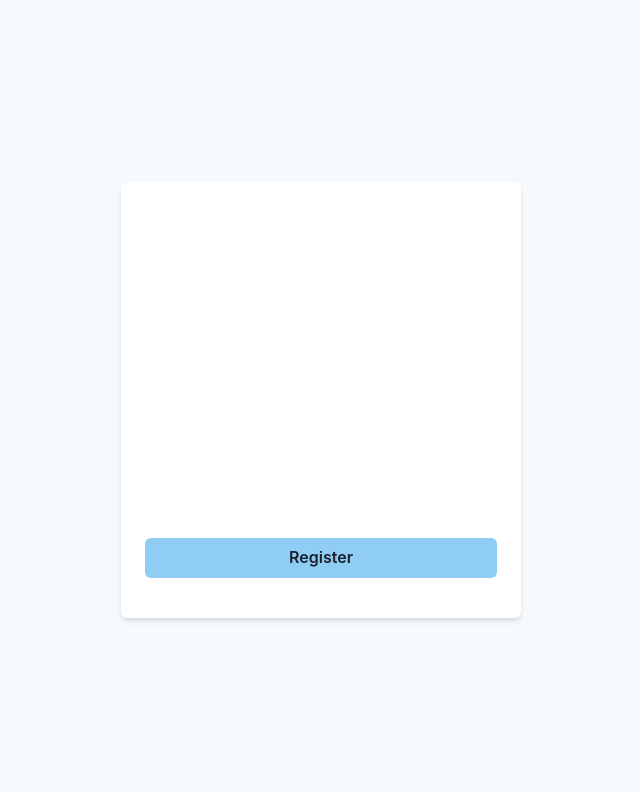
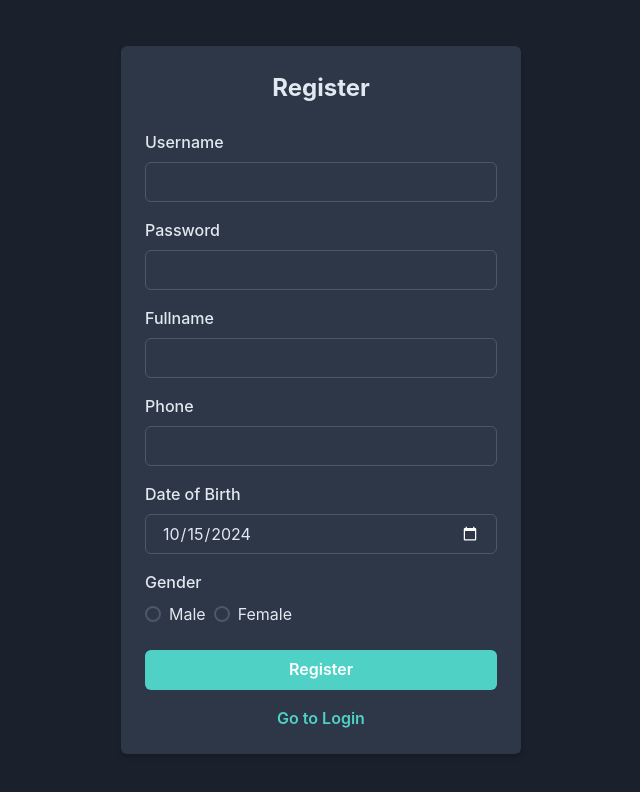
Before and after one commit to ttat288/Feng-Shui-Koi-Consulting-System-, a React (Vite) app in the folder Frontend/KoiConsultingSystem/: page /register in a window 1280 px wide. Shown: the top 792 px of the page, without its empty margins (319-959 px from the left). Built offline with nearby package versions, Linux system fonts and the light colour scheme; no server answers.

Commit message:
register api

```diff
--- a/Frontend/KoiConsultingSystem/src/constants/Enum.ts
+++ b/Frontend/KoiConsultingSystem/src/constants/Enum.ts
@@ -5,5 +5,5 @@
 
 export enum UserRole {
   Admin = 1,
-  Customer = 2,
+  Member = 2,
 }
--- a/Frontend/KoiConsultingSystem/src/pages/Newest/BlogDetail.tsx
+++ b/Frontend/KoiConsultingSystem/src/pages/Newest/BlogDetail.tsx
@@ -10,8 +10,10 @@ import {
   Input,
   Textarea,
   useColorModeValue,
+  Img,
 } from "@chakra-ui/react";
 import { FaHeart } from "react-icons/fa";
+import KoiFishGif from "../../assets/gif/koiFishGif.gif";
 
 // Sample blog data
 const blogs = [
@@ -120,7 +122,7 @@ function BlogDetail() {
     }
   };
 
-  if (!blog) return <Text>Blog not found!</Text>;
+  if (!blog) return <Img src={KoiFishGif} />;
 
   return (
     <Box p={6}>
--- a/Frontend/KoiConsultingSystem/src/pages/Newest/index.tsx
+++ b/Frontend/KoiConsultingSystem/src/pages/Newest/index.tsx
@@ -129,9 +129,11 @@ function Newest() {
       mt="10px"
       bg={bgColor}
       w="95%"
+      userSelect="none"
     >
       {/* Filter by banMenh */}
-      <Flex mb={4} justifyContent="center" w="100%">
+      <Flex width="100%">
+        <Flex mb={4} justifyContent="flex-start" w="100%">
           <Select
             placeholder="Filter with your destiny"
             value={selectedBanMenh}
@@ -143,6 +145,7 @@ function Newest() {
             <option value="Thủy">Thủy</option>
             <option value="Hỏa">Hỏa</option>
           </Select>
+        </Flex>
       </Flex>
 
       <Flex
--- a/Frontend/KoiConsultingSystem/src/pages/Register/index.tsx
+++ b/Frontend/KoiConsultingSystem/src/pages/Register/index.tsx
@@ -7,17 +7,76 @@ import {
   FormLabel,
   Input,
   Text,
+  useToast,
+  RadioGroup,
+  Radio,
+  Stack,
+  FormErrorMessage,
+  useColorModeValue,
 } from "@chakra-ui/react";
+import { createUser } from "../../services/UserService";
+import { UserForm } from "../../models/UserForm.model";
+import { useNavigate } from "react-router-dom";
+import { toast } from "react-toastify";
 
 function Register() {
-  const [username, setUsername] = useState("");
-  const [email, setEmail] = useState("");
-  const [password, setPassword] = useState("");
+  const [user, setUser] = useState<UserForm>({
+    userName: { value: "", errorMessage: "" },
+    userPassword: { value: "", errorMessage: "" },
+    fullname: { value: "", errorMessage: "" },
+    phone: { value: "", errorMessage: "" },
+    dob: { value: new Date(), errorMessage: "" },
+    gender: { value: "", errorMessage: "" },
+  });
 
-  const handleRegister = () => {
-    // Xử lý đăng ký
-    console.log("Registering with:", { username, email, password });
+  const navigate = useNavigate();
+
+  const handleInputChange = (field: keyof UserForm, value: string | Date) => {
+    setUser((prev) => ({
+      ...prev,
+      [field]: { value, errorMessage: "" },
+    }));
   };
+
+  const handleRegister = async () => {
+    const roleId = 2;
+
+    const { status, message } = await createUser(user, roleId);
+
+    if (status === 200) {
+      toast.success("Registration successful.", {
+        position: "top-right", // Positioning the toast at the top-right corner
+        autoClose: 5000, // Duration in milliseconds (5 seconds)
+        hideProgressBar: false, // Show the progress bar
+        progress: undefined, // Automatically progress based on autoClose
+      });
+    } else {
+      // If message is an array of errors, show each error in a separate toast
+      if (Array.isArray(message)) {
+        message.forEach((error: string) => {
+          toast.error(error, {
+            position: "top-right", // Positioning the toast at the top-right corner
+            autoClose: 5000, // Duration in milliseconds (5 seconds)
+            hideProgressBar: false, // Show the progress bar
+            progress: undefined, // Automatically progress based on autoClose
+          });
+        });
+      } else {
+        // If it's a single message, show it in a single toast
+        toast.error(message, {
+          position: "top-right", // Positioning the toast at the top-right corner
+          autoClose: 5000, // Duration in milliseconds (5 seconds)
+          hideProgressBar: false, // Show the progress bar
+          progress: undefined, // Automatically progress based on autoClose
+        });
+      }
+    }
+  };
+
+  const bgColor = useColorModeValue("white", "gray.700");
+  const textColor = useColorModeValue("gray.700", "gray.200");
+  const buttonBg = useColorModeValue("teal.500", "teal.300");
+  const buttonHoverBg = useColorModeValue("teal.600", "teal.400");
 
   return (
     <Flex
@@ -25,38 +84,123 @@ function Register() {
       justify="center"
       height="100vh"
       width="100%"
-      bg="gray.50"
+      bg={useColorModeValue("gray.50", "gray.800")}
     >
-      <Box width="400px" p="6" boxShadow="md" bg="white" borderRadius="md">
-        <Text fontSize="2xl" mb="6" textAlign="center" fontWeight="bold">
+      <Box width="400px" p="6" boxShadow="md" bg={bgColor} borderRadius="md">
+        <Text
+          fontSize="2xl"
+          mb="6"
+          textAlign="center"
+          fontWeight="bold"
+          color={textColor}
+        >
           Register
         </Text>
-        <FormControl id="username" mb="4">
-          <FormLabel>Username</FormLabel>
+
+        <FormControl
+          id="userName"
+          mb="4"
+          isInvalid={!!user.userName.errorMessage}
+        >
+          <FormLabel color={textColor}>Username</FormLabel>
           <Input
             type="text"
-            value={username}
-            onChange={(e) => setUsername(e.target.value)}
+            value={user.userName.value}
+            onChange={(e) => handleInputChange("userName", e.target.value)}
+            color={textColor}
           />
+          <FormErrorMessage>{user.userName.errorMessage}</FormErrorMessage>
         </FormControl>
-        <FormControl id="email" mb="4">
-          <FormLabel>Email</FormLabel>
-          <Input
-            type="email"
-            value={email}
-            onChange={(e) => setEmail(e.target.value)}
-          />
-        </FormControl>
-        <FormControl id="password" mb="6">
-          <FormLabel>Password</FormLabel>
+
+        <FormControl
+          id="userPassword"
+          mb="4"
+          isInvalid={!!user.userPassword.errorMessage}
+        >
+          <FormLabel color={textColor}>Password</FormLabel>
           <Input
             type="password"
-            value={password}
-            onChange={(e) => setPassword(e.target.value)}
+            value={user.userPassword.value}
+            onChange={(e) => handleInputChange("userPassword", e.target.value)}
+            color={textColor}
           />
+          <FormErrorMessage>{user.userPassword.errorMessage}</FormErrorMessage>
         </FormControl>
-        <Button colorScheme="blue" width="full" onClick={handleRegister} mb="4">
+
+        <FormControl
+          id="fullname"
+          mb="4"
+          isInvalid={!!user.fullname.errorMessage}
+        >
+          <FormLabel color={textColor}>Fullname</FormLabel>
+          <Input
+            type="text"
+            value={user.fullname.value}
+            onChange={(e) => handleInputChange("fullname", e.target.value)}
+            color={textColor}
+          />
+          <FormErrorMessage>{user.fullname.errorMessage}</FormErrorMessage>
+        </FormControl>
+
+        <FormControl id="phone" mb="4" isInvalid={!!user.phone.errorMessage}>
+          <FormLabel color={textColor}>Phone</FormLabel>
+          <Input
+            type="text"
+            value={user.phone.value}
+            onChange={(e) => handleInputChange("phone", e.target.value)}
+            color={textColor}
+          />
+          <FormErrorMessage>{user.phone.errorMessage}</FormErrorMessage>
+        </FormControl>
+
+        <FormControl id="dob" mb="4" isInvalid={!!user.dob.errorMessage}>
+          <FormLabel color={textColor}>Date of Birth</FormLabel>
+          <Input
+            type="date"
+            value={user.dob.value.toISOString().split("T")[0]}
+            onChange={(e) => handleInputChange("dob", new Date(e.target.value))}
+            color={textColor}
+          />
+          <FormErrorMessage>{user.dob.errorMessage}</FormErrorMessage>
+        </FormControl>
+
+        <FormControl id="gender" mb="6" isInvalid={!!user.gender.errorMessage}>
+          <FormLabel color={textColor}>Gender</FormLabel>
+          <RadioGroup
+            onChange={(value) => handleInputChange("gender", value)}
+            value={user.gender.value}
+            color={textColor}
+          >
+            <Stack direction="row">
+              <Radio value="male" colorScheme="teal">
+                Male
+              </Radio>
+              <Radio value="female" colorScheme="teal">
+                Female
+              </Radio>
+            </Stack>
+          </RadioGroup>
+          <FormErrorMessage>{user.gender.errorMessage}</FormErrorMessage>
+        </FormControl>
+
+        <Button
+          bg={buttonBg}
+          color="white"
+          width="full"
+          onClick={handleRegister}
+          mb="4"
+          _hover={{ bg: buttonHoverBg }}
+        >
           Register
+        </Button>
+
+        <Button
+          variant="link"
+          color={buttonBg}
+          onClick={() => navigate("/login")}
+          width="full"
+        >
+          Go to Login
         </Button>
       </Box>
     </Flex>
--- a/Frontend/KoiConsultingSystem/src/services/UserService.ts
+++ b/Frontend/KoiConsultingSystem/src/services/UserService.ts
@@ -1,9 +1,11 @@
+import { PhoneIcon } from "@chakra-ui/icons";
 import axiosAuth from "../api/axiosAuth";
 import { UserForm } from "../models/UserForm.model";
 import { userUpdate } from "../payloads/requests/updateRequests.model";
 import { ApiResponse } from "../payloads/responses/ApiResponse.model";
 import { GetData } from "../payloads/responses/GetData.model";
 import { UserData } from "../payloads/responses/UserData.model";
+import axios from "axios";
 
 export const getUsers = async (
   currentPage: number,
@@ -24,22 +26,49 @@ export const getUsers = async (
 export const createUser = async (
   user: UserForm,
   roleId: number
-): Promise<ApiResponse<Number>> => {
-  const res = await axiosAuth.post("app-users", {
-    userName: user.userName.value,
-    fullname: user.fullName.value,
-    phone: user.phoneNumber.value,
-    dob: user.DOB.value ? user.DOB.value.toISOString().split("T")[0] : "",
-    gender: user.gender.value,
-    roleId: roleId,
-    isActive: user.isActive.value === 1 ? true : false,
-  });
-  const apiResponse = res.data as ApiResponse<Number>;
-  return apiResponse;
+): Promise<{ status: number; message: string | string[] }> => {
+  try {
+    const requestPayload = {
+      userName: user.userName.value,
+      userPassword: user.userPassword.value,
+      roleId: 2,
+      fullname: user.fullname.value,
+      phone: user.phone.value,
+      dob: user.dob.value.toISOString(),
+      gender: user.gender.value,
+    };
+
+    console.log(JSON.stringify(requestPayload, null, 2));
+
+    const response = await axiosAuth.post("/app-user", requestPayload);
+
+    return {
+      status: response.status,
+      message: response.data.message || "User created successfully.",
+    };
+  } catch (error: any) {
+    if (error.response && error.response.data.errors) {
+      // Explicitly typing the errors as an object of string[] to avoid the unknown type
+      const errors = error.response.data.errors as { [key: string]: string[] };
+      // Create an array of error messages
+      const errorMessages = Object.values(errors).flat();
+      return {
+        status: error.response?.status || 500,
+        message: errorMessages,
+      };
+    }
+
+    return {
+      status: error.response?.status || 500,
+      message: error.response?.data?.message || "An error occurred. Please try again later.",
+    };
+  }
 };
 
+
+
 export const getUser = async (id: number): Promise<ApiResponse<UserData>> => {
-  const res = await axiosAuth.get("app-users/get-by-id", {
+  const res = await axiosAuth.get("app-user/get-by-id", {
     params: {
       id: id,
     },
@@ -52,13 +81,13 @@ export const updateUser = async (
   id: number,
   user: userUpdate
 ): Promise<ApiResponse<Object>> => {
-  const res = await axiosAuth.put(`app-users?id=${id}`, user);
+  const res = await axiosAuth.put(`app-user?id=${id}`, user);
   const apiResponse = res.data as ApiResponse<Object>;
   return apiResponse;
 };
 
 export const deleteUser = async (id: number): Promise<ApiResponse<Object>> => {
-  const res = await axiosAuth.delete("app-users", {
+  const res = await axiosAuth.delete("app-user", {
     params: {
       id: id,
     },
```
Also changed, not shown: Frontend/KoiConsultingSystem/src/api/axiosAuth.ts (+3 -12 lines), Frontend/KoiConsultingSystem/src/api/axiosLogin.ts (+2 -9 lines), Frontend/KoiConsultingSystem/src/models/UserForm.model.ts (+12 -11 lines), Frontend/KoiConsultingSystem/src/pages/Login/index.tsx (+25 -5 lines), Frontend/KoiConsultingSystem/src/services/AuthenticationService.ts (+17 -0 lines), Frontend/KoiConsultingSystem/src/assets/gif/koiFishGif.gif (added). Lines whose indentation alone changed are shown as unchanged.
